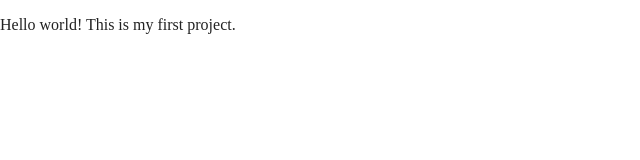
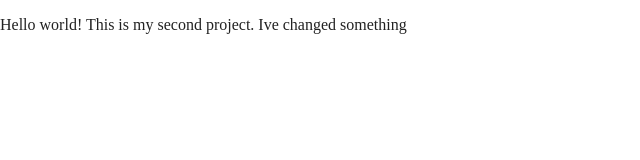
Before and after one commit to Faruk-Mi/first, a website built with Parcel: page index.html in a window 1280 px wide. Shown: the whole page, without its empty margins (0-640 px from the left). Built offline with nearby package versions, Linux system fonts and the light colour scheme.

Commit message:
Change text in index.html

```diff
--- a/index.html
+++ b/index.html
@@ -23,7 +23,7 @@
 
   <body>
     <!-- Add your site or application content here -->
-    <p>Hello world! This is my first project.</p>
+    <p>Hello world! This is my second project. Ive changed something</p>
     <script src="js/vendor/modernizr-3.11.2.min.js"></script>
     <script src="js/plugins.js"></script>
     <script src="js/main.js"></script>
```
